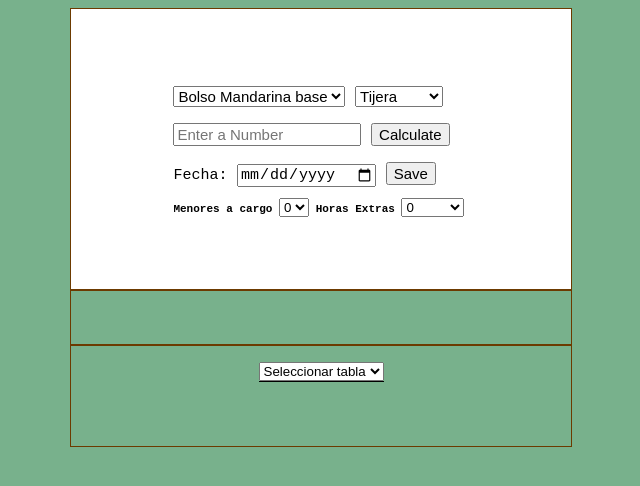
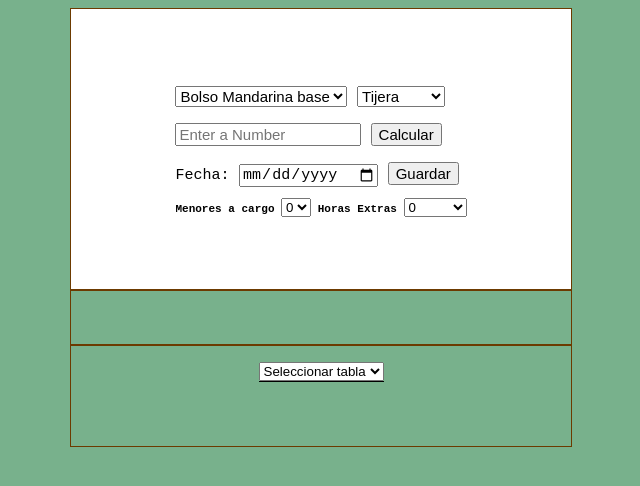
Before and after one commit to K3vin513/CuentasSemanales, a plain HTML site: page index.html in a window 1280 px wide. Shown: the whole page, without its empty margins (319-959 px from the left). Drawn offline with Linux system fonts and the light colour scheme; a web font is replaced by a local one.

Commit message:
Update index.html

```diff
--- a/index.html
+++ b/index.html
@@ -3,10 +3,12 @@
 <head>
     <meta charset="UTF-8">
     <meta name="viewport" content="width=device-width, initial-scale=1.0">
-    <title>Document</title>
+    <title>Calculo de Bolsos</title>
     <link rel="stylesheet" href="style.css">
     <script src="script.js"></script>
     <script src="scriptReload.js"></script>
+
+    <link rel="icon" href="orange.png">
 
     <link rel="preconnect" href="https://fonts.googleapis.com">
     <link rel="preconnect" href="https://fonts.gstatic.com" crossorigin>
@@ -34,7 +36,7 @@
 
             <p>
             <input type="text" class="fontSize" id="quantity" placeholder="Enter a Number"/>
-            <button id="button" class="fontSize" onclick="callResult()">Calculate</button>
+            <button id="button" class="fontSize" onclick="callResult()">Calcular</button>
             </p>
 
             <p class="fontResult" id="showResult">
@@ -42,7 +44,7 @@
 
             <label for="date" class="fontSize">Fecha:</label>
             <input type="date" id="date" class="fontSize"/>
-            <button id="button" class="fontSize" onclick="makeWeek()">Save</button>
+            <button id="button" class="fontSize" onclick="makeWeek()">Guardar</button>
 
             <p class="fontResult">Menores a cargo
                <select id ="kids">
```
